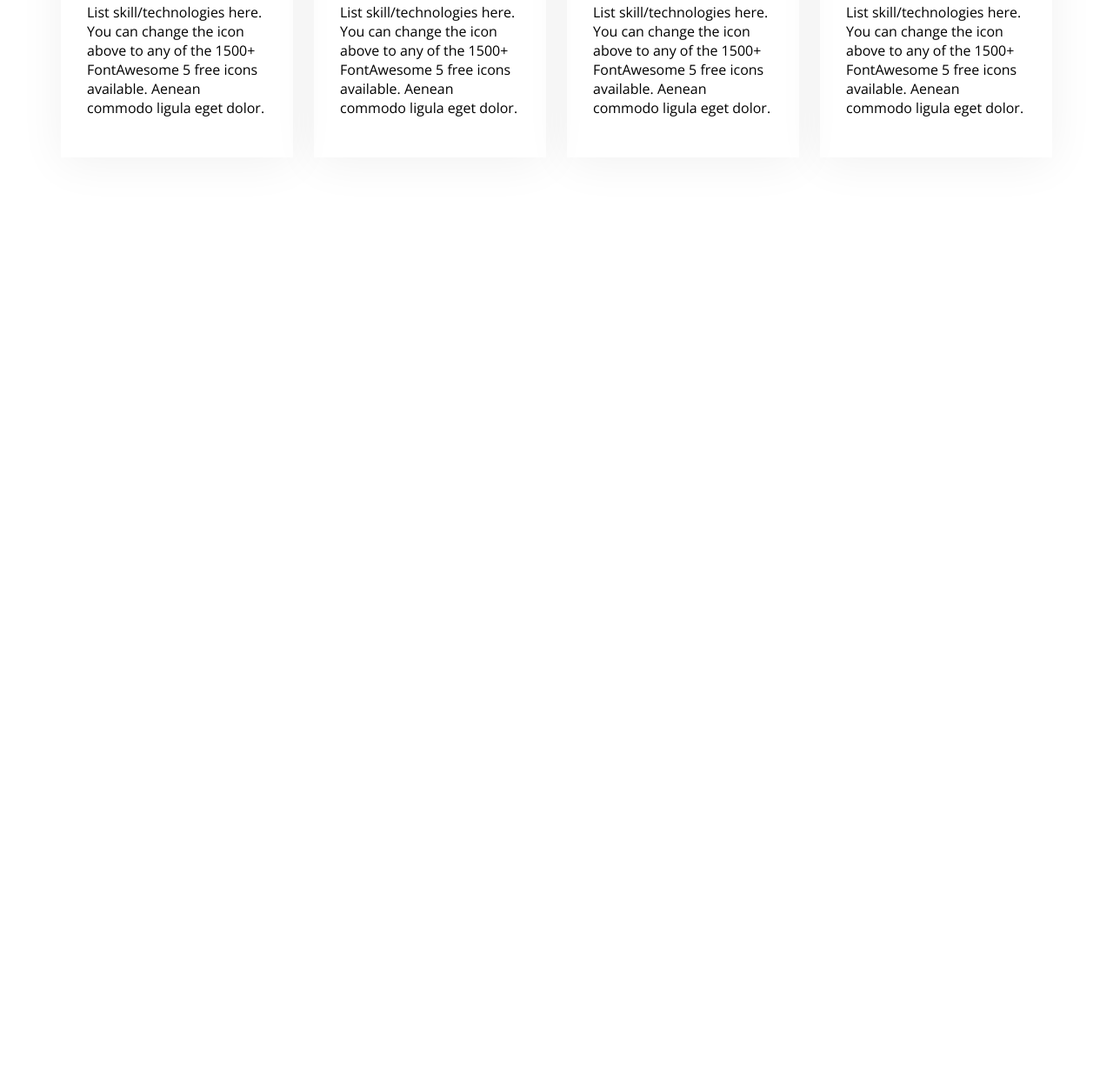
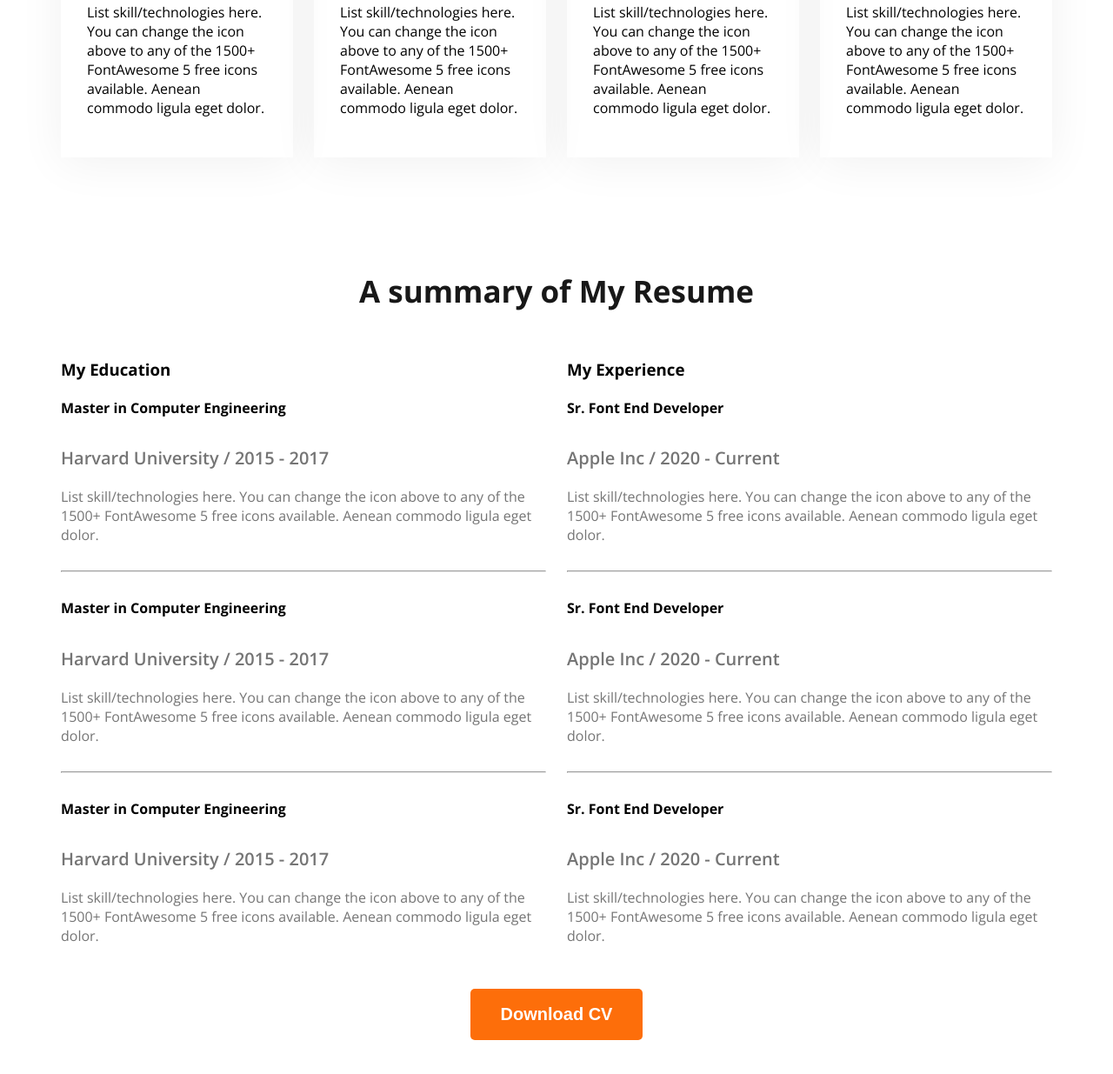
Before and after one commit to SayedRiad/web-developer-portfolio, a plain HTML site: page index.html in a window 1280 px wide. Shown: the part 2048-3283 px from the top of the page at 87% size. Before the commit the page ends 2359 px from the top, so only its background shows below. Drawn offline with nearby package versions, Linux system fonts and the light colour scheme.

Commit message:
Experience setion added

```diff
--- a/index.html
+++ b/index.html
@@ -77,23 +77,89 @@
                 <div class="skill">
                     <img src="images/icons/js.png" alt="js-logo">
                     <h4 class="skill-title">Vanilla JavaScript</h4>
-                    <p class="skill-description">List skill/technologies here. You can change the icon above to any of the 1500+ FontAwesome 5 free icons available. Aenean commodo ligula eget dolor.</p>
+                    <p class="skill-description">List skill/technologies here. You can change the icon above to any of
+                        the 1500+ FontAwesome 5 free icons available. Aenean commodo ligula eget dolor.</p>
                 </div>
                 <div class="skill">
                     <img src="images/icons/react.png" alt="react-logo">
                     <h4 class="skill-title">React</h4>
-                    <p class="skill-description">List skill/technologies here. You can change the icon above to any of the 1500+ FontAwesome 5 free icons available. Aenean commodo ligula eget dolor.</p>
+                    <p class="skill-description">List skill/technologies here. You can change the icon above to any of
+                        the 1500+ FontAwesome 5 free icons available. Aenean commodo ligula eget dolor.</p>
                 </div>
                 <div class="skill">
                     <img src="images/icons/nodejs.png" alt="node-logo">
                     <h4 class="skill-title">Node.js</h4>
-                    <p class="skill-description">List skill/technologies here. You can change the icon above to any of the 1500+ FontAwesome 5 free icons available. Aenean commodo ligula eget dolor.</p>
+                    <p class="skill-description">List skill/technologies here. You can change the icon above to any of
+                        the 1500+ FontAwesome 5 free icons available. Aenean commodo ligula eget dolor.</p>
                 </div>
                 <div class="skill">
                     <img src="images/icons/mongo.png" alt="mongo-logo">
                     <h4 class="skill-title">MongoDB</h4>
-                    <p class="skill-description">List skill/technologies here. You can change the icon above to any of the 1500+ FontAwesome 5 free icons available. Aenean commodo ligula eget dolor.</p>
+                    <p class="skill-description">List skill/technologies here. You can change the icon above to any of
+                        the 1500+ FontAwesome 5 free icons available. Aenean commodo ligula eget dolor.</p>
                 </div>
+            </div>
+        </section>
+
+        <section class="resume">
+            <h3 class="section-title text-center">A summary of My Resume</h3>
+            <div class="resume-container">
+                <!-- .resume-column*2>h3.resume-column-title+.experience>h4.experience-title+h5.expirence-sub-title+expirence-description -->
+                <div class="resume-column">
+                    <h3 class="resume-column-title">My Education</h3>
+                    <div class="experience">
+                        <h4 class="experience-title">Master in Computer Engineering</h4>
+                        <h5 class="expirence-sub-title">Harvard University / 2015 - 2017</h5>
+                        <div class="expirence-description">List skill/technologies here. You can change the icon above
+                            to any of the 1500+ FontAwesome 5 free icons available. Aenean commodo ligula eget dolor.
+                        </div>
+                    </div>
+                    <hr>
+                    <div class="experience">
+                        <h4 class="experience-title">Master in Computer Engineering</h4>
+                        <h5 class="expirence-sub-title">Harvard University / 2015 - 2017</h5>
+                        <div class="expirence-description">List skill/technologies here. You can change the icon above
+                            to any of the 1500+ FontAwesome 5 free icons available. Aenean commodo ligula eget dolor.
+                        </div>
+                    </div>
+                    <hr>
+                    <div class="experience">
+                        <h4 class="experience-title">Master in Computer Engineering</h4>
+                        <h5 class="expirence-sub-title">Harvard University / 2015 - 2017</h5>
+                        <div class="expirence-description">List skill/technologies here. You can change the icon above
+                            to any of the 1500+ FontAwesome 5 free icons available. Aenean commodo ligula eget dolor.
+                        </div>
+                    </div>
+                </div>
+                <div class="resume-column">
+                    <h3 class="resume-column-title">My Experience</h3>
+                    <div class="experience">
+                        <h4 class="experience-title">Sr. Font End Developer</h4>
+                        <h5 class="expirence-sub-title">Apple Inc / 2020 - Current</h5>
+                        <div class="expirence-description">List skill/technologies here. You can change the icon above
+                            to any of the 1500+ FontAwesome 5 free icons available. Aenean commodo ligula eget dolor.
+                        </div>
+                    </div>
+                    <hr>
+                    <div class="experience">
+                        <h4 class="experience-title">Sr. Font End Developer</h4>
+                        <h5 class="expirence-sub-title">Apple Inc / 2020 - Current</h5>
+                        <div class="expirence-description">List skill/technologies here. You can change the icon above
+                            to any of the 1500+ FontAwesome 5 free icons available. Aenean commodo ligula eget dolor.
+                        </div>
+                    </div>
+                    <hr>
+                    <div class="experience">
+                        <h4 class="experience-title">Sr. Font End Developer</h4>
+                        <h5 class="expirence-sub-title">Apple Inc / 2020 - Current</h5>
+                        <div class="expirence-description">List skill/technologies here. You can change the icon above
+                            to any of the 1500+ FontAwesome 5 free icons available. Aenean commodo ligula eget dolor.
+                        </div>
+                    </div>
+                </div>
+            </div>
+            <div class="text-center resume-download-cv">
+                <button class="btn-primary">Download CV</button>
             </div>
         </section>
     </main>
--- a/styles/portfolio.css
+++ b/styles/portfolio.css
@@ -150,3 +150,28 @@ main section{
     padding: 30px;
     box-shadow: 0px 6px 50px 0px rgba(0, 0, 0, 0.06);
 }
+
+/* resume section styles */
+
+.resume-container{
+    display: flex;
+    gap: 24px;
+}
+
+.expirence-sub-title{
+    font-size: 20px;
+    font-weight: 600;
+    margin-bottom: 20px;
+}
+
+.expirence-description, .expirence-sub-title{
+    color: #757575;
+}
+
+.resume hr{
+    margin: 30px 0px;
+}
+
+.resume-download-cv{
+    margin: 50px;
+}
```
